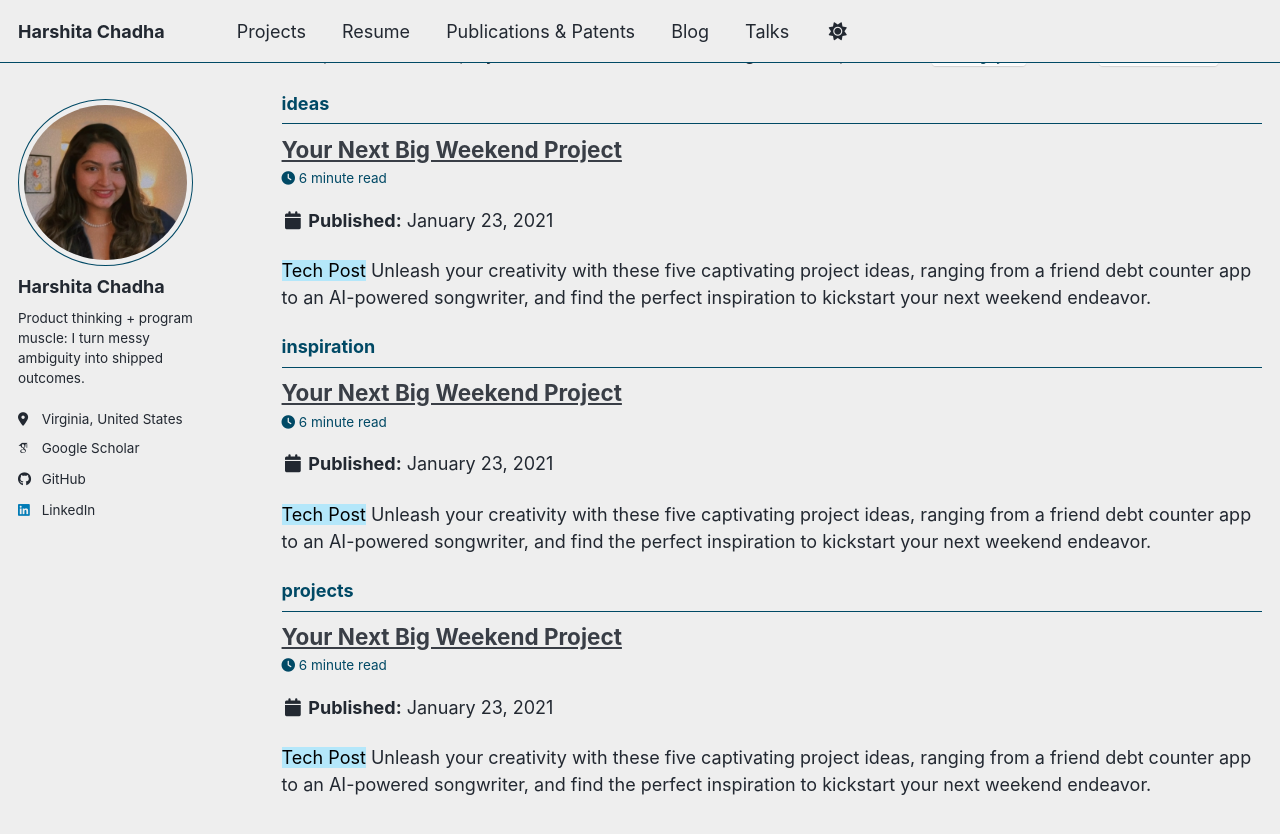
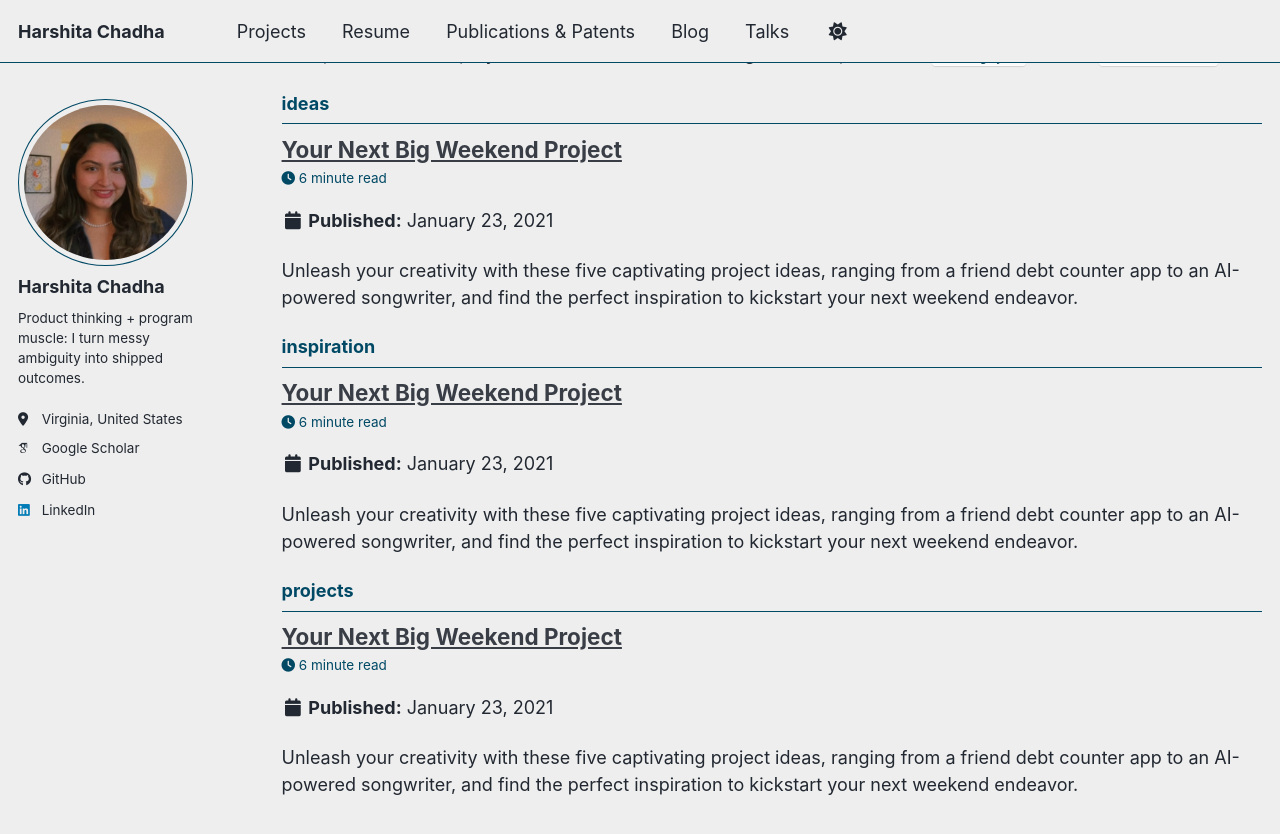
Before and after one commit to harshitaachadha/harshitaachadha.github.io, a Jekyll site: the page built from _pages/tag-archive.html, in a window 1280 px wide and 900 px high, scrolled down 2959 px. Shown: the top 834 px of the window. Built offline with Jekyll 4.4.1, drawn with Linux system fonts in a browser that asks for light colours; some web fonts are replaced; a script bundle is joined from its source files by our own code; library files that are not in the unit come from our copies.

Commit message:
Update 2021-01-23-projectguide.md

```diff
--- a/_posts/2021-01-23-projectguide.md
+++ b/_posts/2021-01-23-projectguide.md
@@ -2,7 +2,7 @@
 title: 'Your Next Big Weekend Project'
 date: 2021-01-23
 permalink: /posts/2021/01/projectguide/
-excerpt: '<mark style="background-color: #b4e7fa">Tech Post</mark> Unleash your creativity with these five captivating project ideas, ranging from a friend debt counter app to an AI-powered songwriter, and find the perfect inspiration to kickstart your next weekend endeavor.'
+excerpt: 'Unleash your creativity with these five captivating project ideas, ranging from a friend debt counter app to an AI-powered songwriter, and find the perfect inspiration to kickstart your next weekend endeavor.'
 tags:
   - projects
   - ideas
```
